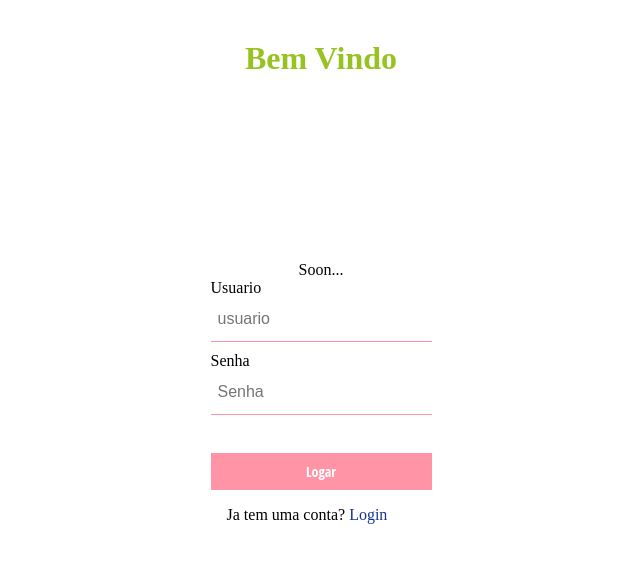
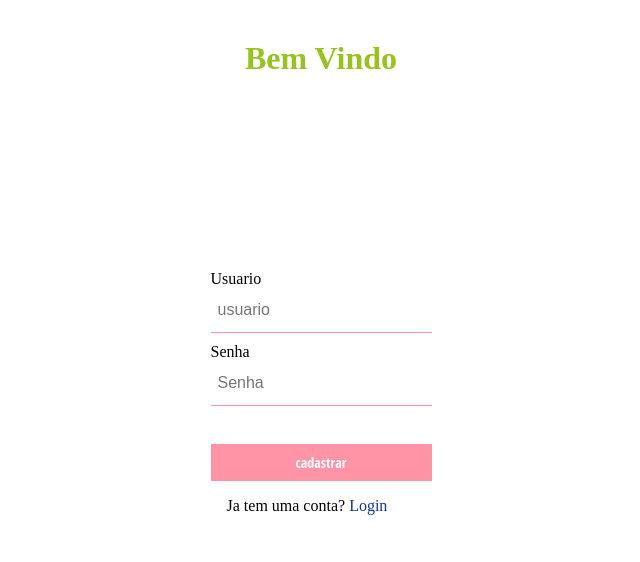
Before and after one commit to SamuelV1/Cadastro-Aula-Front-End, a React (Create React App) app: page /Register in a window 1280 px wide. Shown: the top 562 px of the page, without its empty margins (319-959 px from the left). Built offline with nearby package versions, Linux system fonts and the light colour scheme.

Commit message:
Login and Register now done

```diff
--- a/src/pages/Login/Login.jsx
+++ b/src/pages/Login/Login.jsx
@@ -3,26 +3,38 @@ import { useHistory } from 'react-router-dom'
 import * as S from './style'
 
 export default function Login() {
-    const [data, setData] = useState();
     const [form, setform] = useState()
+
     const history = useHistory()
-    // wait until back end is done
 
+    // run back end
     async function submitHandler(event) {
+
         event.preventDefault()
-        // don't do this
-        if (form.user === 'admin' && form.pass === 'admin') {
-            history.push('/Aulas')
-        }
+        // do this
+        await fetch('http://localhost:3333/user/login', {
+            method: 'POST',
+            mode: 'cors',
+            body: JSON.stringify({
+                user: `${form.user}`,
+                pass: `${form.pass}`,
+            }),
+            headers: { "Content-type": "application/json; charset=UTF-8" }
+        })
+            .then(response => response.json())
+            .then(json => json.error === true ? alert(json.message) : logar(json.message))
+
     }
-
+    function logar(val) {
+        alert(val)
+        history.push('Aulas')
+    }
     function myChangeHandler(event) {
         setform({ ...form, [event.target.name]: event.target.value });
     }
 
     return (
         <S.Container>
-            <h3>Log admin &  pass: admin</h3>
             <h1>Bem Vindo De volta</h1>
 
             <S.Form onSubmit={submitHandler}>
--- a/src/pages/Registrar/Register.jsx
+++ b/src/pages/Registrar/Register.jsx
@@ -1,19 +1,46 @@
 import React, { useState } from 'react'
+import { useHistory } from 'react-router-dom'
 import * as S from './style'
 
 export default function Register() {
+    const [form, setform] = useState()
 
+    const history = useHistory()
+
+    // run back end
+    async function submitHandler(event) {
+        event.preventDefault()
+        // do this
+        await fetch('http://localhost:3333/user/', {
+            method: 'POST',
+            mode: 'cors',
+            body: JSON.stringify({
+                user: `${form.user}`,
+                pass: `${form.pass}`,
+            }),
+            headers: { "Content-type": "application/json; charset=UTF-8" }
+        })
+            .then(response => response.json())
+            .then(json => json.erro = true ? alert(json.message) : () => {
+                alert(json.message)
+            }
+            )
+
+    }
+
+    function myChangeHandler(event) {
+        setform({ ...form, [event.target.name]: event.target.value });
+    }
 
     return (
         <S.Container>
             <h1>Bem Vindo</h1>
-            <span>Soon...</span>
-            <S.Form >
+            <S.Form onSubmit={submitHandler}>
                 <label htmlFor="user">Usuario</label>
-                <S.Input type="text" placeholder='usuario' name='user' />
+                <S.Input type="text" onChange={myChangeHandler} placeholder='usuario' name='user' />
                 <label htmlFor="password">Senha</label>
-                <S.Input type="password" name="password" placeholder='Senha' />
-                <S.Submit disabled type="submit" value="Logar" />
+                <S.Input type="password" onChange={myChangeHandler} name="pass" placeholder='Senha' />
+                <S.Submit type="submit" value="cadastrar" />
 
                 <span>Ja tem uma conta? <S.Registrar href='/'>Login</S.Registrar> </span>
             </S.Form>
```
Also changed, not shown: 1 other file (tests, documents, lock files or other folders).
